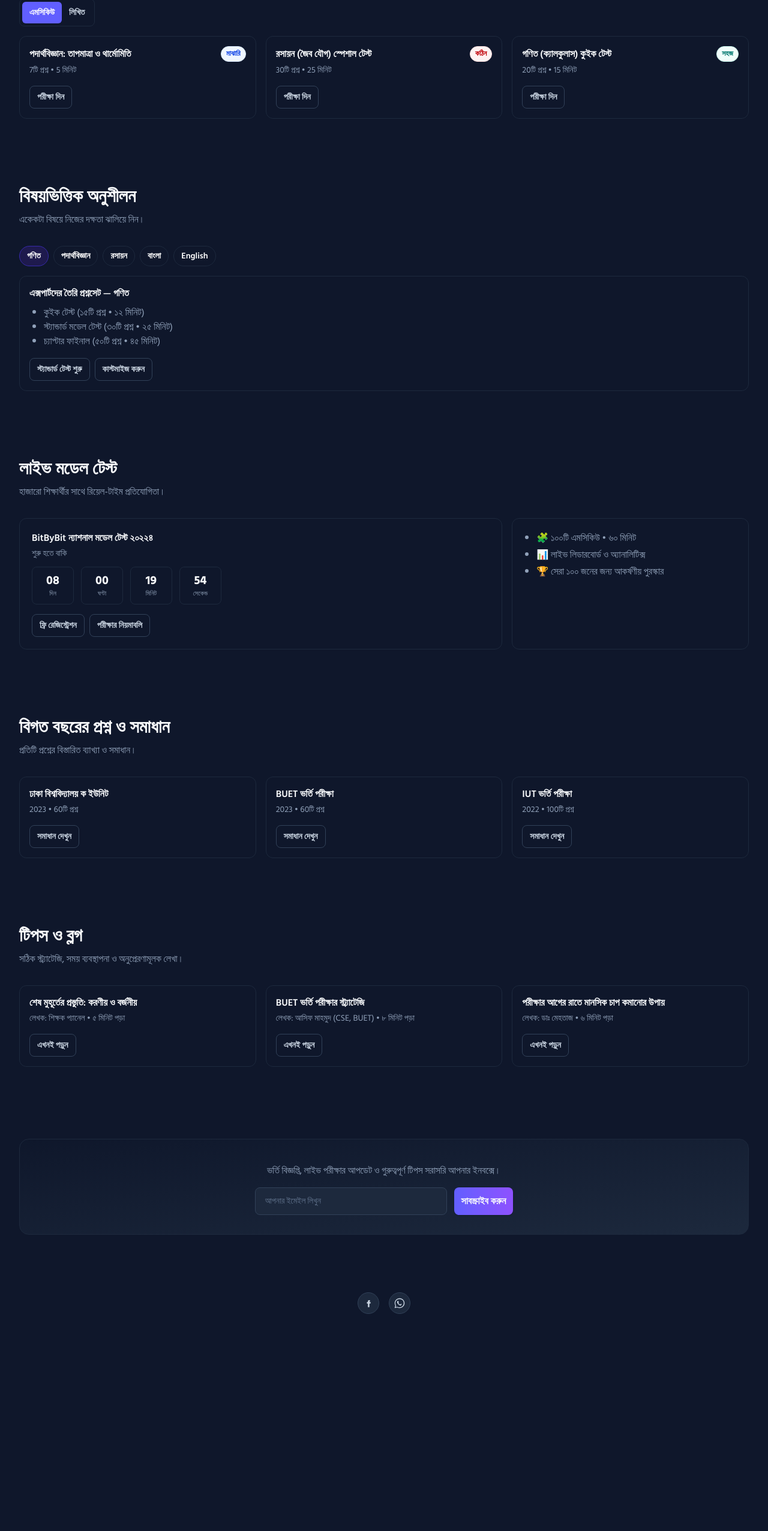
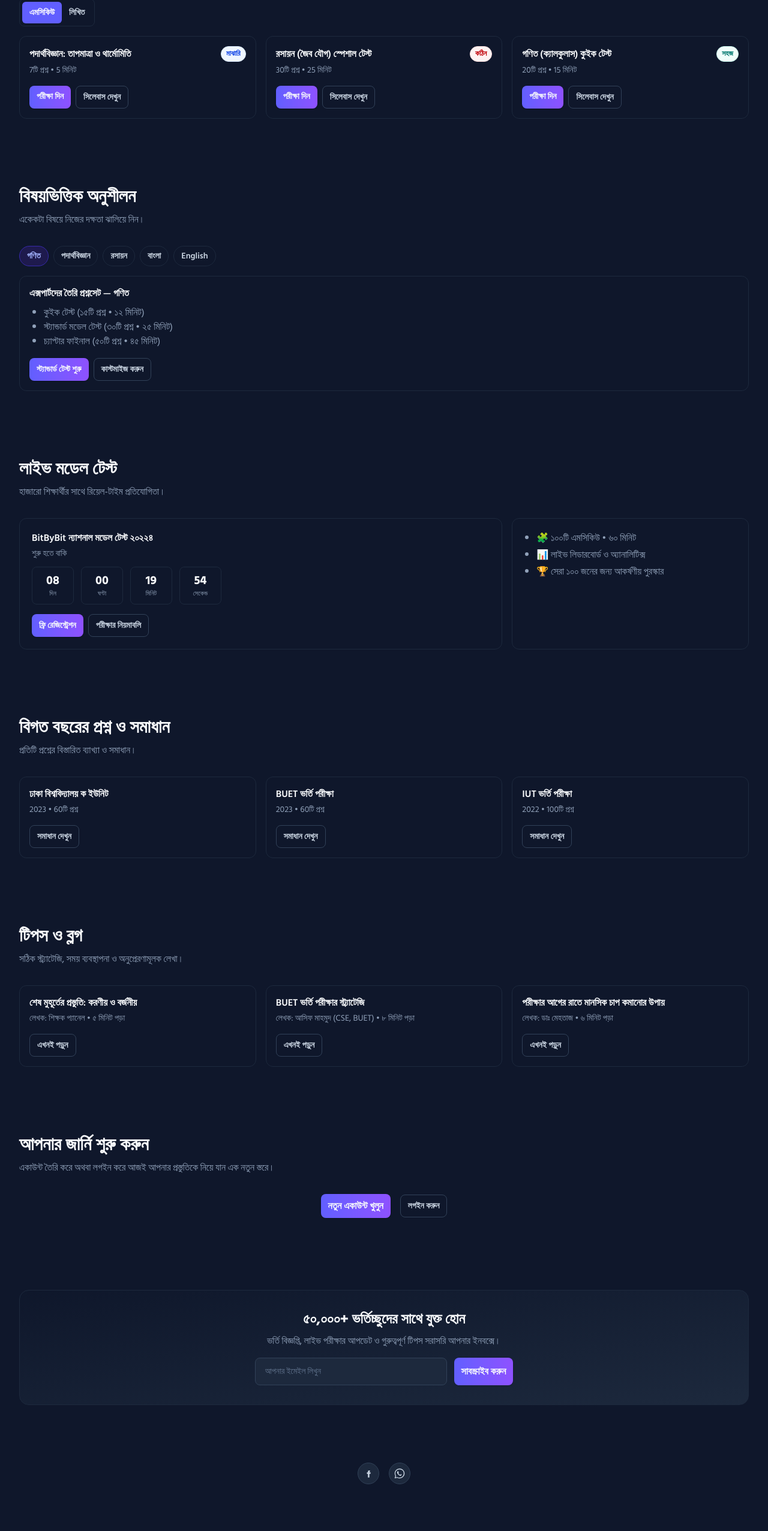
Before and after one commit to mahmudul154/bitbybit, a Next.js app: page / in a window 1280 px wide. Shown: the part 1661-4214 px from the top of the page at 60% size. Before the commit the page ends 3900 px from the top, so only its background shows below. Built offline with nearby package versions, Linux system fonts and the light colour scheme; no server answers.

Commit message:
fix: Resolve build errors and linting warnings

```diff
--- a/src/app/components/YTThumb.tsx
+++ /dev/null
@@ -1,63 +0,0 @@
-'use client'
-
-import { useState } from 'react'
-
-type Props = {
-  youtubeId: string
-  alt?: string
-  className?: string
-  fallbackSrc?: string // optional local fallback e.g. '/thumb-fallback.jpg'
-}
-
-const SIZES = ['maxresdefault', 'sddefault', 'hqdefault', 'mqdefault', 'default'] as const
-
-export default function YTThumb({
-  youtubeId,
-  alt = 'YouTube thumbnail',
-  className = '',
-  fallbackSrc,
-}: Props) {
-  const [index, setIndex] = useState(0)
-  const [failed, setFailed] = useState(false)
-
-  if (failed) {
-    // Optional: local/custom fallback image
-    if (fallbackSrc) {
-      return (
-        <img
-          src={fallbackSrc}
-          alt={alt}
-          className={`aspect-video w-full object-cover ${className}`}
-          loading="lazy"
-          decoding="async"
-        />
-      )
-    }
-    // Plain placeholder
-    return (
-      <div className={`aspect-video w-full bg-slate-200 grid place-items-center text-slate-500 ${className}`}>
-        <span className="text-sm">Thumbnail unavailable</span>
-      </div>
-    )
-  }
-
-  const size = SIZES[index]
-  const src = `https://img.youtube.com/vi/${youtubeId}/${size}.jpg`
-
-  return (
-    <img
-      src={src}
-      alt={alt}
-      className={`aspect-video w-full object-cover ${className}`}
-      loading="lazy"
-      decoding="async"
-      onError={() => {
-        if (index < SIZES.length - 1) {
-          setIndex((i) => i + 1)
-        } else {
-          setFailed(true)
-        }
-      }}
-    />
-  )
-}
--- a/src/app/page.tsx
+++ b/src/app/page.tsx
@@ -1,21 +1,38 @@
+// src/app/page.tsx
 'use client'
 
-//import YTThumb from './components/YTThumb'
 import Link from 'next/link'
 import React, { useEffect, useMemo, useState } from 'react'
 import Hero from './components/Hero'
 import Section from './components/Section'
-import Footer from './components/Footer'
+import Footer from './components/Footer' // <-- I've added the Footer import back
 import { FEATURES, JOBS, MCQ_TESTS, WRITTEN_TESTS, TOPICS, PREVIOUS_SOLVES, VIDEOS, POSTS } from '@/app/data/site'
 import { bnDifficulty, formatDate, getCountdown, pillForDifficulty } from './lib/utils'
 
 type Mode = 'MCQ' | 'Written'
+
+// The TimeCell component remains the same
+function TimeCell({ value, label }: { value: number; label: string }) {
+  return (
+    <div className="flex flex-col items-center rounded-lg border border-slate-800 bg-slate-900 px-3 py-2 min-w-[70px]">
+      <div className="text-xl font-extrabold text-slate-50">{value.toString().padStart(2, '0')}</div>
+      <div className="text-[11px] text-slate-400">{label}</div>
+    </div>
+  )
+}
 
 export default function Page() {
   const [mode, setMode] = useState<Mode>('MCQ')
   const [activeTopic, setActiveTopic] = useState('math')
   const liveExamDate = useMemo(() => new Date(Date.now() + 1000 * 60 * 60 * 24 * 8 + 1000 * 60 * 20), [])
   const [countdown, setCountdown] = useState(getCountdown(liveExamDate))
+
+  // --- HYDRATION FIX ---
+  const [hasMounted, setHasMounted] = useState(false);
+  useEffect(() => {
+    setHasMounted(true);
+  }, []);
+  // --- END FIX ---
 
   useEffect(() => {
     const t = setInterval(() => setCountdown(getCountdown(liveExamDate)), 1000)
@@ -67,8 +84,6 @@ export default function Page() {
         </div>
       </Section>
 
-
-
       {/* Practice */}
       <Section id="exams" title="প্র্যাকটিস পরীক্ষা" subtitle="এমসিকিউ/লিখিত বদলান। সময়ভিত্তিক ও অ্যানালিটিক্স-সহ।">
         <div className="inline-flex rounded-lg border border-slate-800 bg-slate-900 p-1">
@@ -83,15 +98,11 @@ export default function Page() {
                 <span className={`text-xs font-bold rounded-full px-2 py-1 border ${pillForDifficulty(t.difficulty)}`}>{bnDifficulty(t.difficulty)}</span>
               </div>
               <p className="mt-1 text-sm text-slate-400">{t.questions}টি প্রশ্ন • {t.duration} মিনিট</p>
-
-              {/* --- THIS IS THE UPDATED PART --- */}
-
               <div className="mt-4 flex gap-2">
-  {/* The href now builds the URL with the specific quiz ID */}
-  <Link href={`/quiz?quizId=${t.id}`} className="btn-secondary">
+                <Link href={`/quiz?quizId=${t.id}`} className="btn-primary">
                   পরীক্ষা দিন
                 </Link>
-
+                <button className="btn-secondary">সিলেবাস দেখুন</button>
               </div>
             </div>
           ))}
@@ -105,7 +116,7 @@ export default function Page() {
             <button
               key={t.key}
               onClick={() => setActiveTopic(t.key)}
-              className={`rounded-full border px-3 text-white py-1.5 text-sm font-semibold transition ${activeTopic === t.key ? 'bg-indigo-950 text--300 border-indigo-800' : 'border-slate-800 bg-slate-900 hover:bg-slate-800'}`}
+              className={`rounded-full border px-3 py-1.5 text-sm font-semibold transition ${activeTopic === t.key ? 'bg-indigo-950 text-indigo-300 border-indigo-800' : 'border-slate-800 bg-slate-900 hover:bg-slate-800 text-slate-300'}`}
             >
               {t.name}
             </button>
@@ -119,7 +130,7 @@ export default function Page() {
             <li>চ্যাপ্টার ফাইনাল (৫০টি প্রশ্ন • ৪৫ মিনিট)</li>
           </ul>
           <div className="mt-4 flex gap-2">
-            <button className="btn-secondary">স্ট্যান্ডার্ড টেস্ট শুরু</button>
+            <button className="btn-primary">স্ট্যান্ডার্ড টেস্ট শুরু</button>
             <button className="btn-secondary">কাস্টমাইজ করুন</button>
           </div>
         </div>
@@ -132,13 +143,28 @@ export default function Page() {
             <h3 className="font-semibold text-slate-50">BitByBit ন্যাশনাল মডেল টেস্ট ২০২২৪</h3>
             <p className="text-sm text-slate-400 mt-1">শুরু হতে বাকি</p>
             <div className="mt-3 flex gap-3">
+
+              {/* --- HYDRATION FIX --- */}
+              {hasMounted ? (
+                <>
                   <TimeCell label="দিন" value={countdown.days} />
                   <TimeCell label="ঘণ্টা" value={countdown.hours} />
                   <TimeCell label="মিনিট" value={countdown.minutes} />
                   <TimeCell label="সেকেন্ড" value={countdown.seconds} />
+                </>
+              ) : (
+                <>
+                  <TimeCell label="দিন" value={0} />
+                  <TimeCell label="ঘণ্টা" value={0} />
+                  <TimeCell label="মিনিট" value={0} />
+                  <TimeCell label="সেকেন্ড" value={0} />
+                </>
+              )}
+              {/* --- END FIX --- */}
+
             </div>
             <div className="mt-4 flex gap-2">
-              <button className="btn-secondary">ফ্রি রেজিস্ট্রেশন</button>
+              <button className="btn-primary">ফ্রি রেজিস্ট্রেশন</button>
               <button className="btn-secondary">পরীক্ষার নিয়মাবলি</button>
             </div>
           </div>
@@ -168,7 +194,7 @@ export default function Page() {
       </Section>
 
       {/* Blog */}
-      <Section id="blog"  title="টিপস ও ব্লগ" subtitle="সঠিক স্ট্র্যাটেজি, সময় ব্যবস্থাপনা ও অনুপ্রেরণামূলক লেখা।">
+      <Section id="blog" title="টিপস ও ব্লগ" subtitle="সঠিক স্ট্র্যাটেজি, সময় ব্যবস্থাপনা ও অনুপ্রেরণামূলক লেখা।">
         <div className="grid sm:grid-cols-2 lg:grid-cols-3 gap-4">
           {POSTS.map((p) => (
             <div key={p.id} className="rounded-xl border border-slate-800 bg-slate-900 p-4 hover:shadow-lg transition">
@@ -180,14 +206,23 @@ export default function Page() {
         </div>
       </Section>
 
-
-
+      {/* Login / Sign up Section */}
+      <Section id="login-cta" title="আপনার জার্নি শুরু করুন" subtitle="একাউন্ট তৈরি করে অথবা লগইন করে আজই আপনার প্রস্তুতিকে নিয়ে যান এক নতুন স্তরে।">
+        <div className="mt-8 flex flex-col sm:flex-row items-center justify-center gap-4">
+          <Link href="/signup" className="btn-primary-lg w-full sm:w-auto">
+            নতুন একাউন্ট খুলুন
+          </Link>
+          <Link href="/login" className="btn-secondary w-full sm:w-auto px-5 py-3">
+            লগইন করুন
+          </Link>
+        </div>
+      </Section>
 
       {/* Subscribe CTA */}
       <div className="mx-auto max-w-7xl px-4 sm:px-6 lg:px-8 my-16">
         <div className="rounded-2xl border border-slate-800 bg-gradient-to-br from-slate-900 to-slate-800 p-8 text-center">
-          <h3 className="text-2xl font-extrabold text-slate-50">{`  `}</h3>
-          <h5 className="mt-2 text-slate-400">{`ভর্তি বিজ্ঞপ্তি, লাইভ পরীক্ষার আপডেট ও গুরুত্বপূর্ণ টিপস সরাসরি আপনার ইনবক্সে।`}</h5>
+          <h3 className="text-2xl font-extrabold text-slate-50">{`৫০,০০০+ ভর্তিচ্ছুদের সাথে যুক্ত হোন`}</h3>
+          <p className="mt-2 text-slate-400">{`ভর্তি বিজ্ঞপ্তি, লাইভ পরীক্ষার আপডেট ও গুরুত্বপূর্ণ টিপস সরাসরি আপনার ইনবক্সে।`}</p>
           <div className="mt-4 flex flex-col sm:flex-row gap-3 justify-center">
             <input type="email" placeholder="আপনার ইমেইল লিখুন" className="w-full sm:w-80 rounded-lg border border-slate-700 bg-slate-800 text-slate-300 placeholder:text-slate-500 px-4 py-3 text-sm focus:outline-none focus:ring-2 focus:ring-indigo-500" />
             <button className="btn-primary-lg">সাবস্ক্রাইব করুন</button>
@@ -195,16 +230,7 @@ export default function Page() {
         </div>
       </div>
 
-
+      <Footer />
     </>
   );
 }
-
-function TimeCell({ value, label }: { value: number; label: string }) {
-  return (
-    <div className="flex flex-col items-center rounded-lg border border-slate-800 bg-slate-900 px-3 py-2 min-w-[70px]">
-      <div className="text-xl font-extrabold text-slate-50">{value.toString().padStart(2, '0')}</div>
-      <div className="text-[11px] text-slate-400">{label}</div>
-    </div>
-  )
-}
```
Also changed, not shown: src/app/quiz/QuizComponent.tsx (+18 -19 lines). Lines whose indentation alone changed are shown as unchanged.
